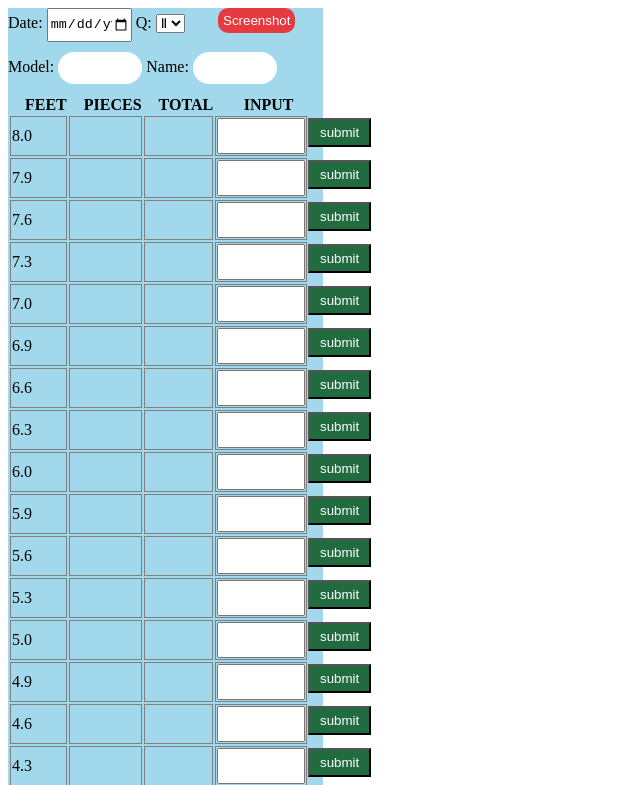
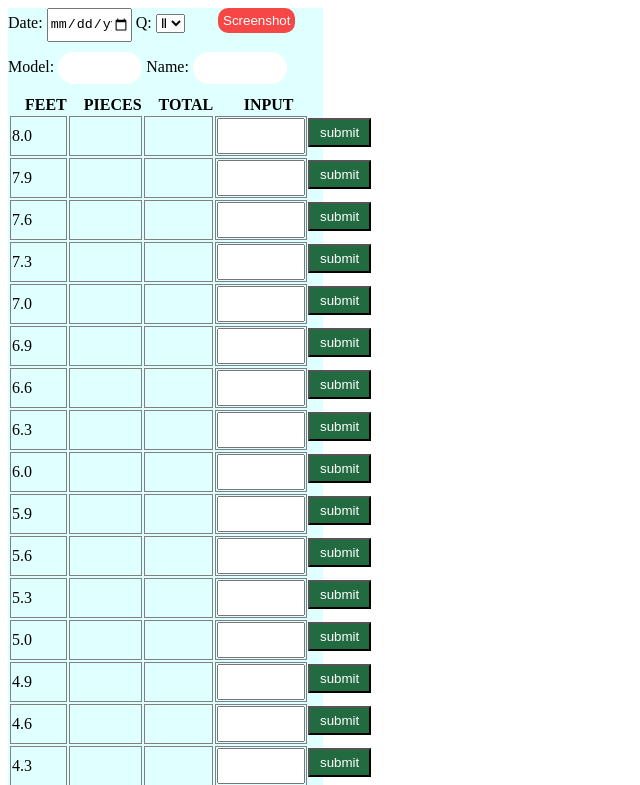
Before and after one commit to yugeshcoder/feet-calc, a plain HTML site: page index.html in a window 1280 px wide. Shown: the top 785 px of the page, without its empty margins (0-640 px from the left). Drawn offline with Linux system fonts and the light colour scheme.

Commit message:
change in name

```diff
--- a/index.html
+++ b/index.html
@@ -36,6 +36,7 @@
             <option value="AE 30*10">
             <option value="AE 22*10">
           </datalist>
+          <div id="namediv">
           <label>Name:
             <input list="name" name="customername" /></label>
             <datalist id="name">
@@ -52,6 +53,7 @@
               <option value="AE 30*10">
               <option value="AE 22*10">
             </datalist>
+          </div>
       </div>
       <tr>
         <th>FEET</th>
--- a/page1.css
+++ b/page1.css
@@ -1,7 +1,7 @@
 
 #mob{
   width: 315px;
-  background-color: rgb(162, 216, 235);
+  background-color: lightcyan;
 }
 #total{
   display: inline-block;
@@ -62,12 +62,13 @@ td{
   opacity: 0.5;
 }
 input[list="name"]{
-  width:80px;
+  width:90px;
   border:none;
   color:red;
   text-align: center;
   font-weight: bold;
   border-radius: 20px;
+  margin-right: 0;
 }
 input[list="model"]{
   border:none;
@@ -76,3 +77,6 @@ input[list="model"]{
   font-weight: bold;
   border-radius: 20px;
 }
+#namediv{
+  display: inline-block;
+}
```
